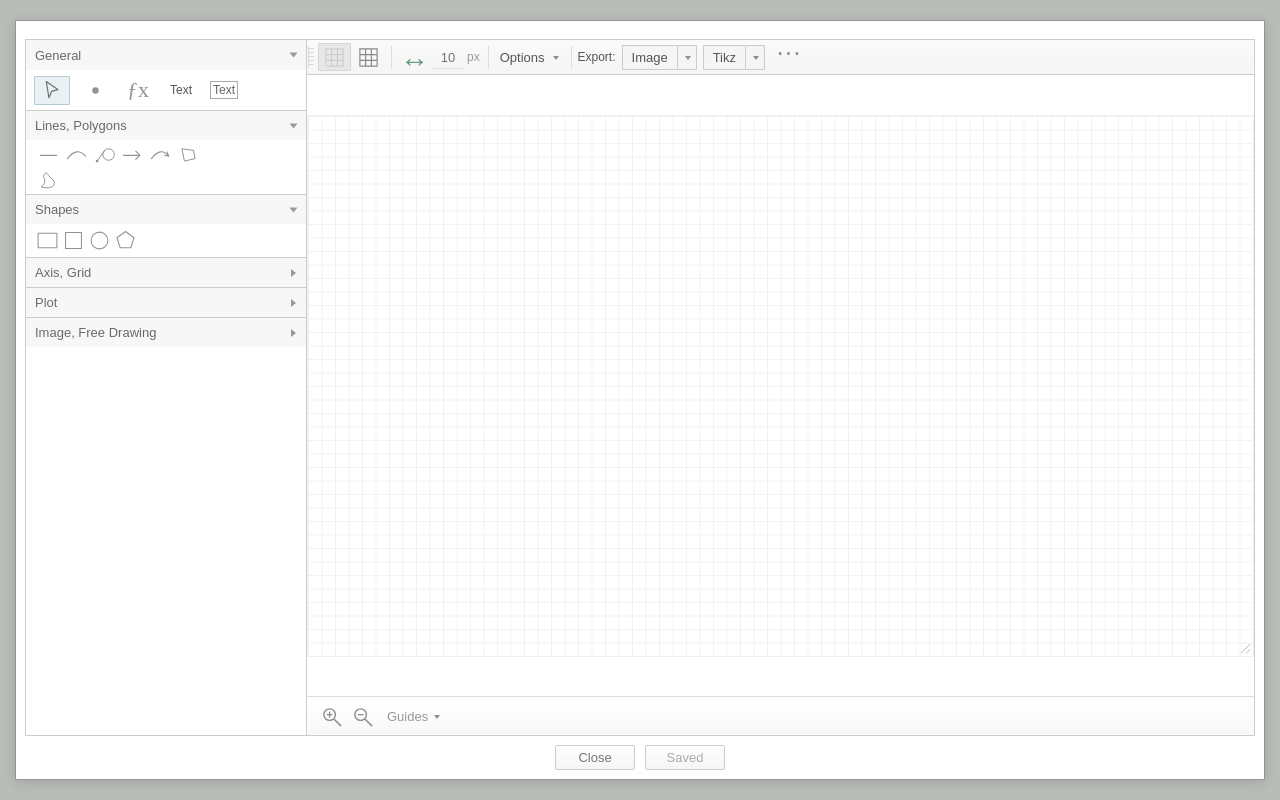
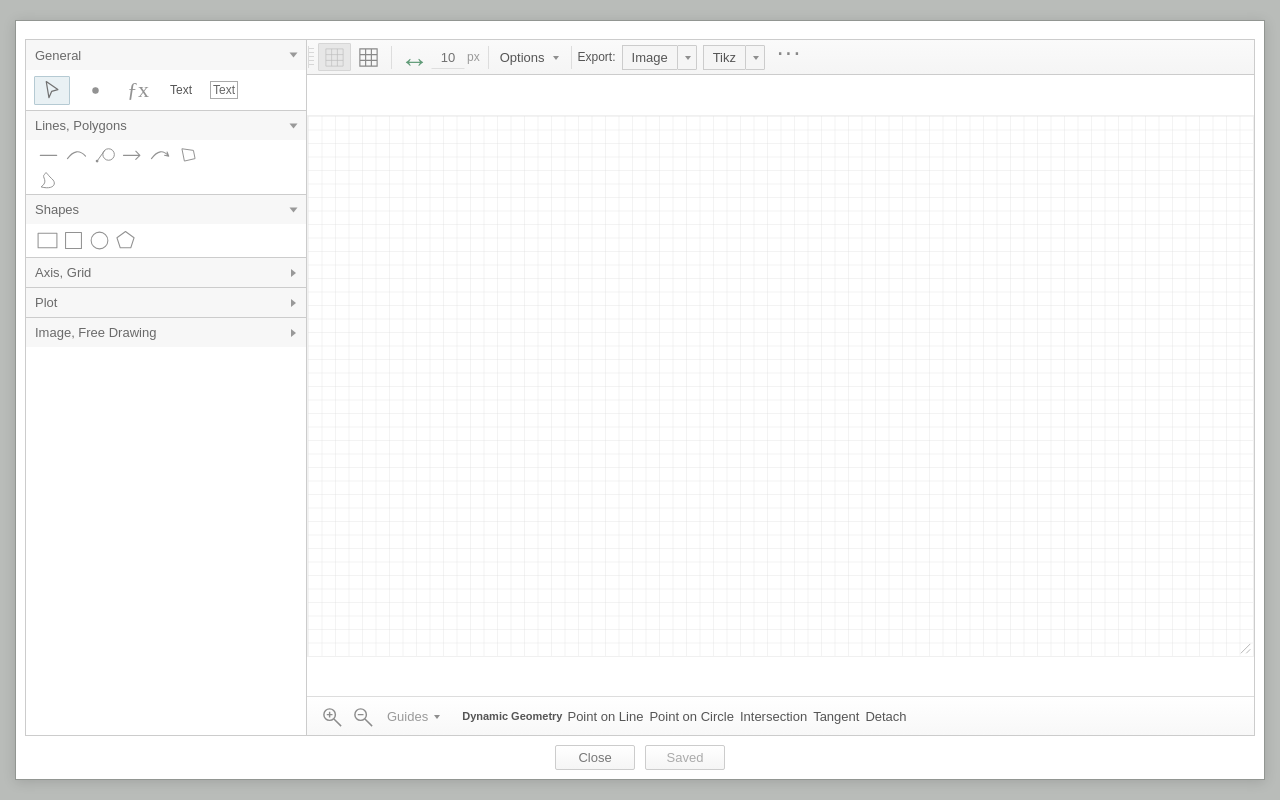
Before and after one commit to hoangnguyenk8hn-lab/myweb, a Next.js app: page / in a window 1280 px wide. Built offline with nearby package versions, Linux system fonts and the light colour scheme.

Commit message:
feat(diagram): expose dynamic geometry controls

```diff
--- a/app/diagram/CurrentDiagramEditor.tsx
+++ b/app/diagram/CurrentDiagramEditor.tsx
@@ -7,6 +7,12 @@ import { Dropdown, NumberControl } from "./EditorControls";
 import { PlotDialog } from "./PlotDialog";
 import { ExportDialog } from "./ExportDialog";
 import { useCurrentHistory } from "./currentHistory";
+import {
+  applyResolvedConstructionEdit,
+  runConstructionCommand,
+  type ConstructionCommand,
+} from "./constructionCommands";
+import { remapConstruction } from "./constructionTypes";
 import {
   blankDocument,
   CURRENT_STORAGE_KEY,
@@ -141,12 +147,15 @@ export function CurrentDiagramEditor() {
   useEffect(() => {
     if (!hydrated || history.inGesture) return;
     try {
-      localStorage.setItem(CURRENT_STORAGE_KEY, JSON.stringify(d));
+      localStorage.setItem(
+        CURRENT_STORAGE_KEY,
+        JSON.stringify(history.sourceDocument),
+      );
       setSaveState("Saved");
     } catch {
       setSaveState("Save failed");
     }
-  }, [d, hydrated, history.inGesture]);
+  }, [history.sourceDocument, hydrated, history.inGesture]);
   useEffect(() => {
     if (!hydrated) return;
     const main = drawingMainRef.current;
@@ -198,7 +207,8 @@ export function CurrentDiagramEditor() {
   const toolbarUpdate = (next: Parameters<typeof history.commit>[0]) =>
     toolbarGesture.current ? history.replace(next) : history.commit(next);
   const patch = (update: Partial<DiagramElement>) =>
-    toolbarUpdate((doc) => ({
+    toolbarUpdate((doc) =>
+      applyResolvedConstructionEdit(doc, {
         ...doc,
         elements: doc.elements.map((e) => {
           if (!selectedIds.includes(e.id)) return e;
@@ -211,7 +221,8 @@ export function CurrentDiagramEditor() {
           }
           return next;
         }),
-    }));
+      }),
+    );
   const style = (update: Partial<ElementStyle>) =>
     toolbarUpdate((doc) => ({
       ...doc,
@@ -221,6 +232,20 @@ export function CurrentDiagramEditor() {
           : e,
       ),
     }));
+  const runConstruction = (command: ConstructionCommand) => {
+    const result = runConstructionCommand(
+      history.sourceDocument,
+      d,
+      selectedIds,
+      command,
+    );
+    if (!result.error) {
+      history.commit(result.document);
+      setSelectedIds(result.createdIds);
+      setTool("select");
+    }
+    report(result.message);
+  };
   const remove = () => {
     const ids = d.elements
       .filter((e) => selectedIds.includes(e.id) && !e.locked)
@@ -264,6 +289,7 @@ export function CurrentDiagramEditor() {
       intersectionWith: e.intersectionWith?.flatMap((id) =>
         idMap.has(id) ? [idMap.get(id)!] : [],
       ),
+      construction: remapConstruction(e.construction, idMap),
     }));
     history.commit((doc) => ({
       ...doc,
@@ -413,7 +439,7 @@ export function CurrentDiagramEditor() {
         fileInput.current?.click();
         break;
       case "json":
-        downloadJson(d);
+        downloadJson(history.sourceDocument);
         break;
       case "image-export":
         setDialog("image");
@@ -598,7 +624,10 @@ export function CurrentDiagramEditor() {
   };
   const save = () => {
     try {
-      localStorage.setItem(CURRENT_STORAGE_KEY, JSON.stringify(d));
+      localStorage.setItem(
+        CURRENT_STORAGE_KEY,
+        JSON.stringify(history.sourceDocument),
+      );
       setSaveState("Saved");
       report("Drawing saved in this browser");
     } catch {
@@ -615,7 +644,7 @@ export function CurrentDiagramEditor() {
             {d.elements.length} objects · {d.width} × {d.height} px
           </p>
           <button onClick={() => setClosed(false)}>Edit Drawing</button>
-          <button onClick={() => downloadJson(d)}>Save JSON</button>
+          <button onClick={() => downloadJson(history.sourceDocument)}>Save JSON</button>
         </section>
       ) : (
         <section className="drawing-window" aria-label="Drawing editor">
@@ -665,7 +694,11 @@ export function CurrentDiagramEditor() {
                 selectedIds={selectedIds}
                 onSelect={select}
                 onTool={canvasTool}
-                onReplace={history.replace}
+                onReplace={(update) =>
+                  history.replace((source) =>
+                    applyResolvedConstructionEdit(source, update),
+                  )
+                }
                 onBegin={history.beginGesture}
                 onEnd={history.endGesture}
                 onCancel={history.cancelGesture}
@@ -734,6 +767,50 @@ export function CurrentDiagramEditor() {
                     Zoom: {Math.round(zoom * 100)}%
                   </span>
                 </Dropdown>
+                <div
+                  aria-label="Dynamic Geometry"
+                  style={{
+                    display: "flex",
+                    alignItems: "center",
+                    flexWrap: "wrap",
+                    gap: 4,
+                    marginLeft: 8,
+                  }}
+                >
+                  <strong style={{ fontSize: 11, whiteSpace: "nowrap" }}>
+                    Dynamic Geometry
+                  </strong>
+                  <button
+                    title="Chọn Point và Line/Curve"
+                    onClick={() => runConstruction("point-on-line")}
+                  >
+                    Point on Line
+                  </button>
+                  <button
+                    title="Chọn Point và Circle/Ellipse"
+                    onClick={() => runConstruction("point-on-circle")}
+                  >
+                    Point on Circle
+                  </button>
+                  <button
+                    title="Chọn đúng hai đối tượng"
+                    onClick={() => runConstruction("intersection")}
+                  >
+                    Intersection
+                  </button>
+                  <button
+                    title="Chọn Point và Circle/Ellipse"
+                    onClick={() => runConstruction("tangent")}
+                  >
+                    Tangent
+                  </button>
+                  <button
+                    title="Biến đối tượng phụ thuộc thành đối tượng tự do"
+                    onClick={() => runConstruction("detach")}
+                  >
+                    Detach
+                  </button>
+                </div>
                 <span className="drawing-hint">
                   {tool !== "select" && tool !== "hand"
                     ? tool === "polyline" || tool === "polycurve"
```
Lines whose indentation alone changed are shown as unchanged.
